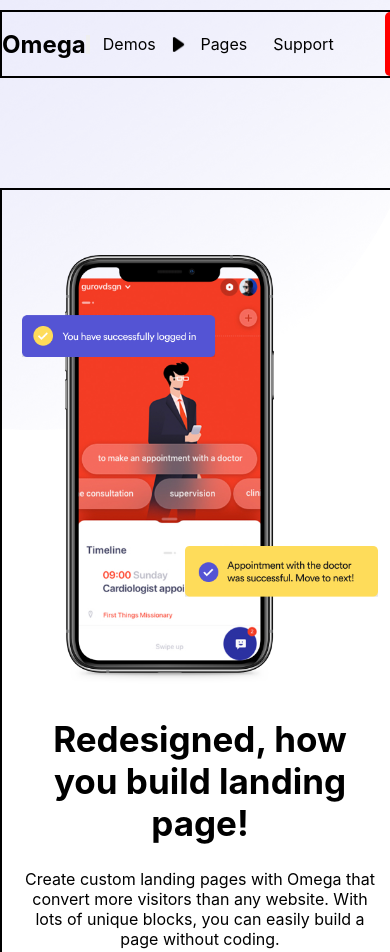
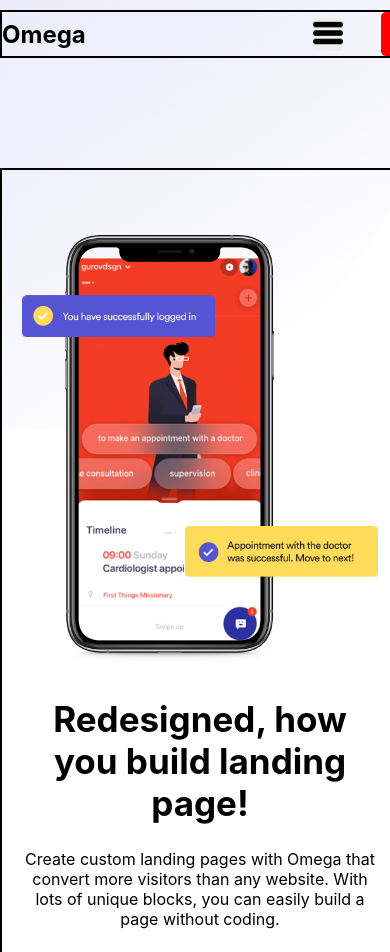
Before and after one commit to AzamatOrtiqov/Omega-page1, a plain HTML site: page index.html in a window 390 px wide. Shown: the top 952 px of the page. Drawn offline with Linux system fonts and the light colour scheme.

Commit message:
add files

```diff
--- a/index.html
+++ b/index.html
@@ -16,8 +16,8 @@
                 </h1>
             </a>
 
-            <button class="togle">
-                <img src="./img/" alt="" class="togle-img">
+            <button class="togle-menu">
+                <img src="./img/list.png" alt="menu" class="togle-img">
             </button>
 
             <ul class="nav-list">
--- a/style.css
+++ b/style.css
@@ -158,6 +158,18 @@ nav .container-fluid {
 .photo-section {
    width: 45%;
 }
+
+.togle-menu {
+   width: 30px;
+   border: none;
+   margin-left: auto;
+   display: none;
+
+
+}
+   .togle-menu:focus {
+      outline: none;
+   }
 
 .about .container {
    display: flex;
@@ -1009,6 +1021,14 @@ strong {
       width: 400px;
    }
 
+   .nav-list {
+      display: none;
+   }
+
+   .togle-menu {
+      display: block;
+   }
+
    .content-section,
    .photo-section {
       width: 90%;
```
Also changed, not shown: img/list.png (added).
